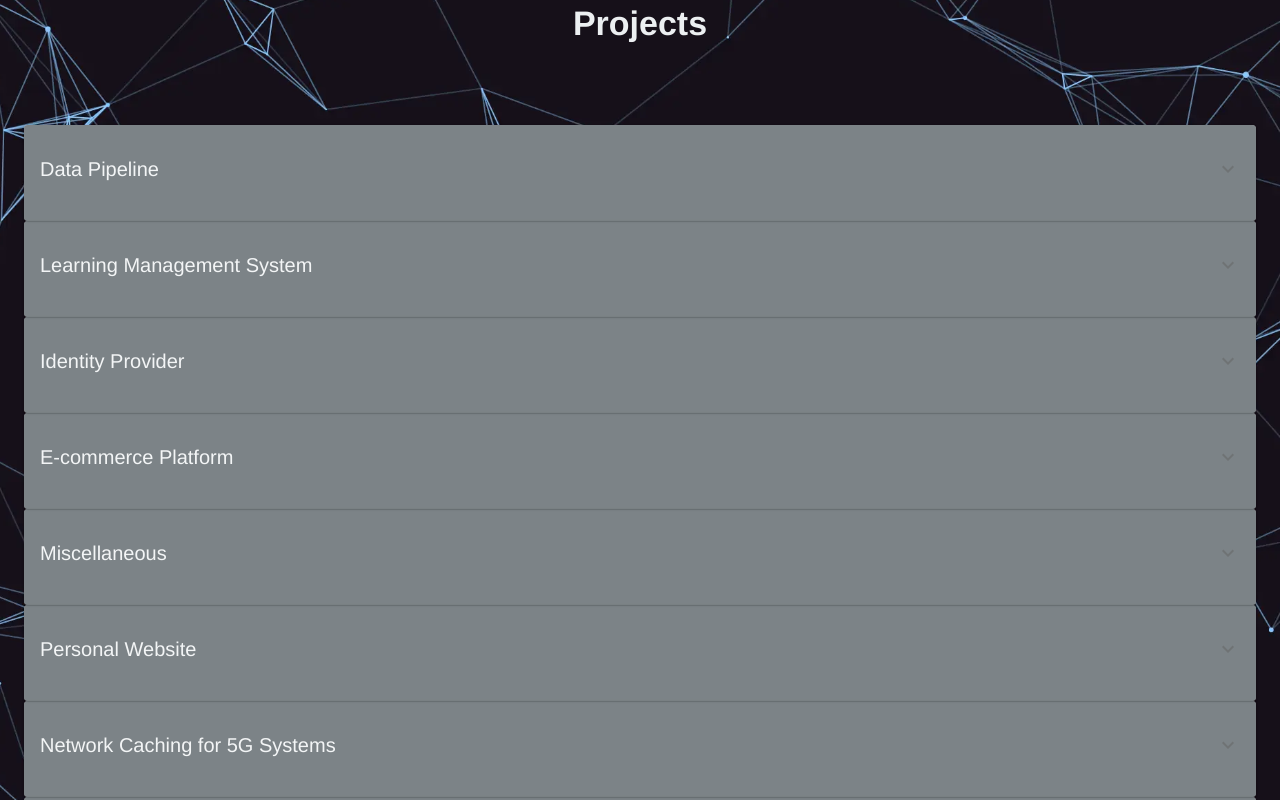
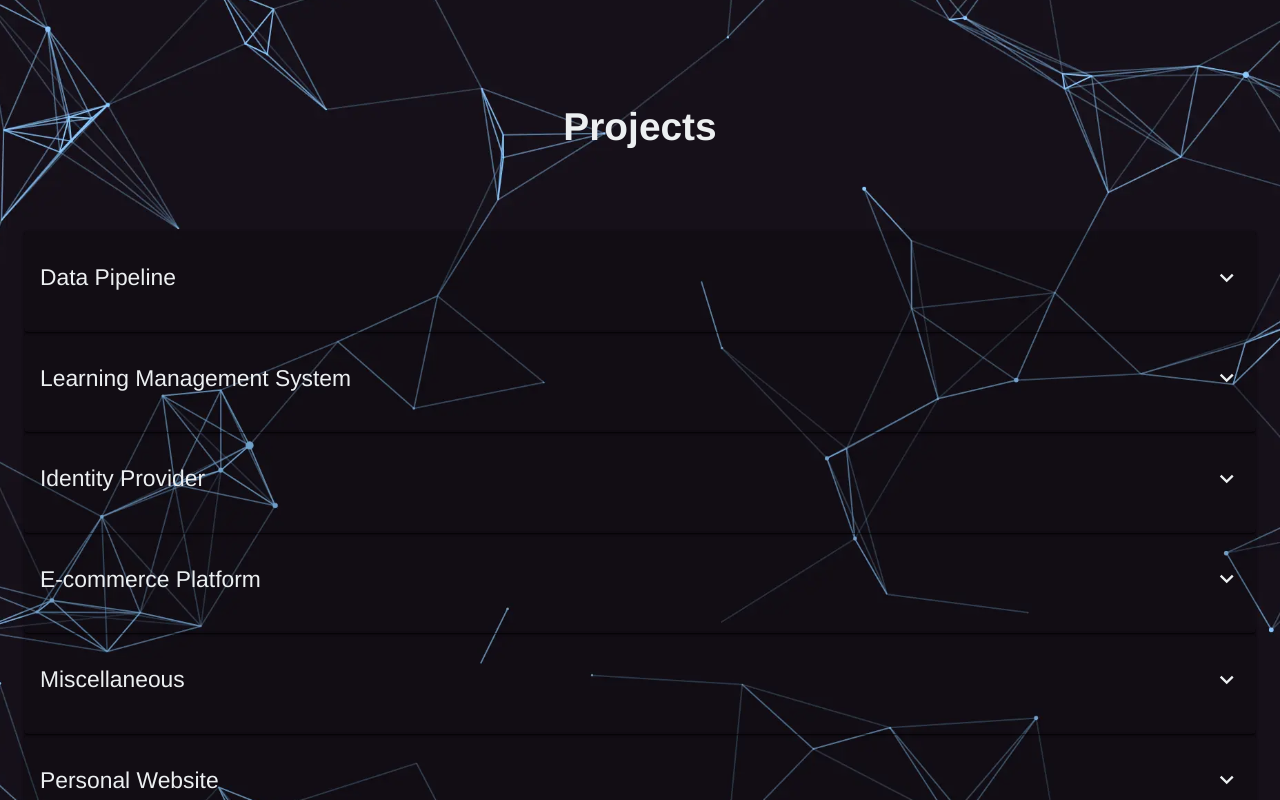
Before and after one commit to devkot/stelioskot.dev, a React (Create React App) app: page / in a window 1280 px wide. Shown: the part 1000-1800 px from the top of the page. Built offline with nearby package versions, Linux system fonts and the light colour scheme.

Commit message:
Make projects text more accessible by increasing contrast

```diff
--- a/src/Theme.tsx
+++ b/src/Theme.tsx
@@ -12,6 +12,7 @@ const theme = createMuiTheme({
   },
   typography: {
     fontFamily: "Helvetica",
+    fontSize: 16,
   },
 });
 
--- a/src/components/Projects.tsx
+++ b/src/components/Projects.tsx
@@ -48,12 +48,17 @@ const useStyles = makeStyles((theme: Theme) => ({
     justifyContent: "left",
   },
   linkButton: {
-    color: theme.palette.secondary.main,
+    fontWeight: 800,
   },
   accordion: {
     paddingBottom: theme.spacing(1),
-    backgroundColor: theme.palette.secondary.main,
-    opacity: "0.6",
+    backgroundColor: `rgba(0, 0, 0, 0.2);`,
+  },
+  expandMoreIcon: {
+    color: theme.palette.primary.main,
+  },
+  paper: {
+    backgroundColor: "transparent",
   },
   chips: {
     display: "flex",
@@ -197,7 +202,7 @@ const Projects: React.FunctionComponent = () => {
           <Box>Projects</Box>
         </Typography>
         {projects.map((project) => (
-          <Paper key={project.title}>
+          <Paper key={project.title} className={classes.paper}>
             <Accordion
               className={classes.accordion}
               expanded={expanded === project.title}
@@ -207,7 +212,9 @@ const Projects: React.FunctionComponent = () => {
                 aria-controls="panel1a-content"
                 id="panel1a-header"
                 className={classes.accordionContent}
-                expandIcon={<ExpandMoreIcon />}
+                expandIcon={
+                  <ExpandMoreIcon className={classes.expandMoreIcon} />
+                }
               >
                 <Typography variant="h6" className={classes.accordionTitle}>
                   {project.title}
```
